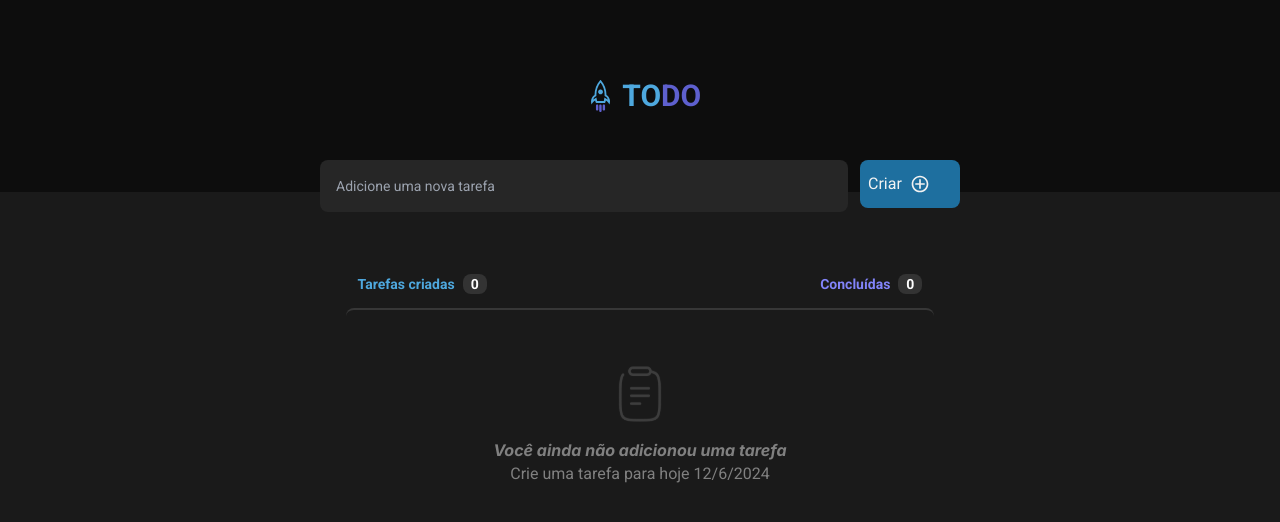
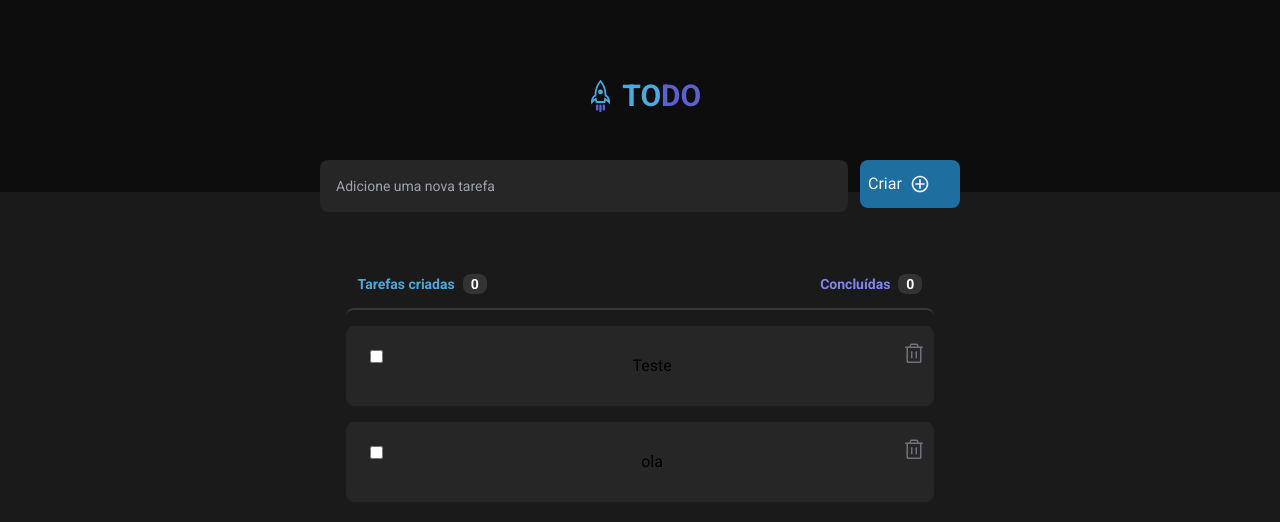
Before and after one commit to YagoB16/to-do-list-ts, a React (Vite) app: page / in a window 1280 px wide. Shown: the top 522 px of the page. Built offline with nearby package versions, Linux system fonts and the light colour scheme.

Commit message:
criação de tasks

```diff
--- a/src/components/List.tsx
+++ b/src/components/List.tsx
@@ -1,9 +1,11 @@
 import { Trash } from 'phosphor-react';
 
+export interface Tasks {
+    task: string | string[],
+}
 
 
-
-export function List() {
+export function List({task}: Tasks) {
 
 
     return (
@@ -12,7 +14,7 @@ export function List() {
                 <div className='w-6 h-6 -mt-4 ml-4 '>
                     <input className=" " type="checkbox" name="" id="" />
                 </div>
-                <p className="pl-2">Lorem ipsum, dolor sit amet consectetur adipisicing elit. Exercita Los polos hermanos</p>
+                <p className="pl-2">{task}</p>
                 <button title='Deletar task' className='w-6 h-6 -mt-4 pr-4 pb-8'>
                     <Trash size={24}
                         className="text-gray-500 hover:[color:red]" />
--- a/src/components/Tasks.tsx
+++ b/src/components/Tasks.tsx
@@ -1,9 +1,16 @@
+import { useState } from "react";
 import Clipboard from "../assets/Clipboard.svg";
 import { List } from "./List";
+
 
 export function Tasks() {
     const today = new Date();
     const hasTasks = true;
+
+    const [tasks, setTasks] = useState<string[]>([
+        'Teste',
+        'ola'
+    ])
     return (
         <>
             <div className='w-2/4 pt-16 flex flex-col items-center gap-4'>
@@ -22,7 +29,7 @@ export function Tasks() {
                     </div>
                 </div>
                 <div className="w-92p flex flex-col items-center gap-4 rounded-lg bg-transparent border-t-2 border-[#80808048]  ">
-                    {hasTasks ? (
+                    {!hasTasks ? (
                         <>
                             <div className="pt-14">
                                 <img src={Clipboard} alt="" />
@@ -31,8 +38,14 @@ export function Tasks() {
                                 <p className="text-inter-bold">Você ainda não adicionou uma tarefa</p>
                                 <p className="text-inter">Crie uma tarefa para hoje {today.toLocaleDateString()}</p>
                             </div>
-                        </>) :
-                        <List />}
+                        </>) : (
+                        tasks.map((task, index) => (
+                            <List
+                                key={index}
+                                task={task}
+                            />
+                        )))
+                    }
                 </div>
             </div>
         </>
```
